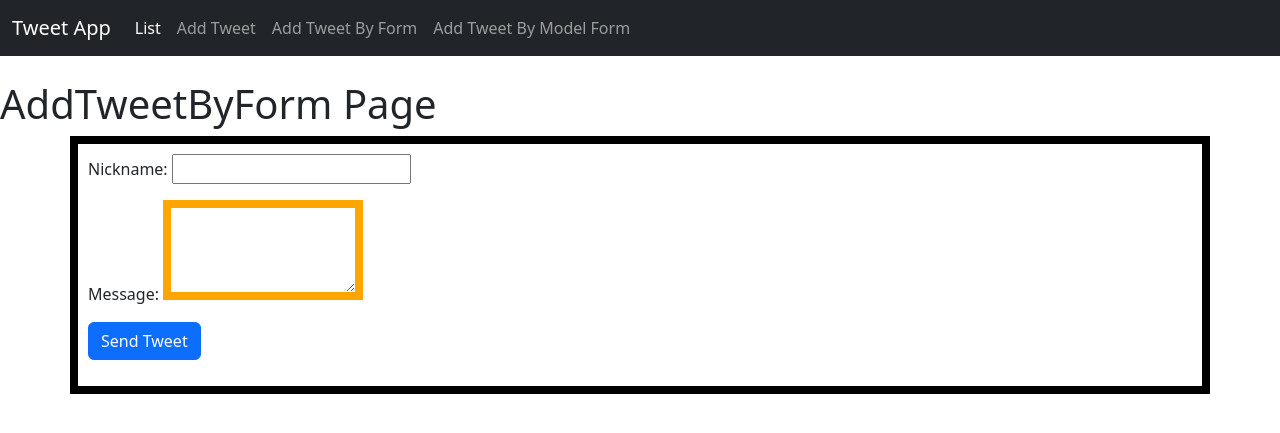
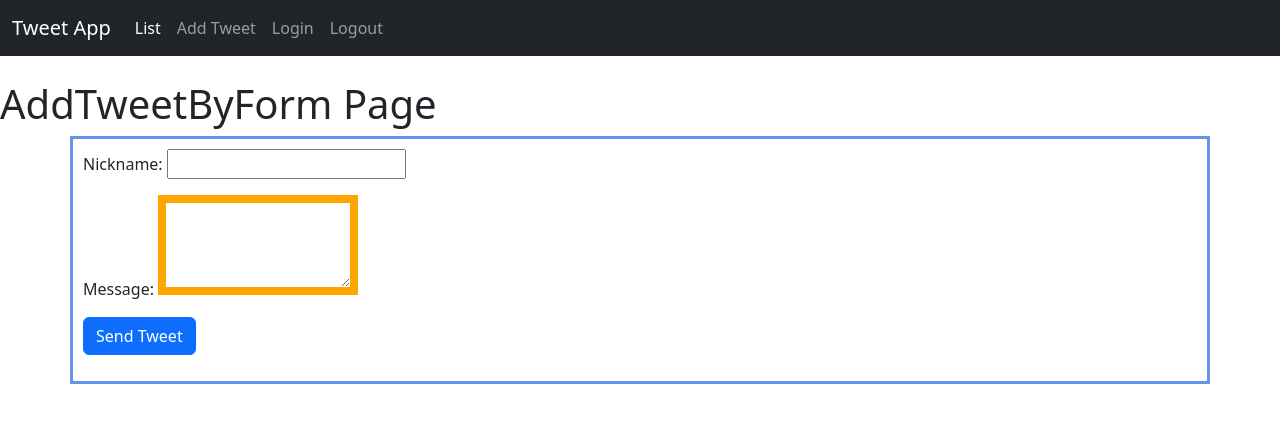
Before and after one commit to atilsamancioglu/P21-DjangoTweet, a Django app: page /addtweetbyform in a window 1280 px wide. Shown: the top 433 px of the page. Run offline with Django 4.2, Linux system fonts and the light colour scheme.

Commit message:
login and logout completed

```diff
--- a/djangotweet/settings.py
+++ b/djangotweet/settings.py
@@ -117,3 +117,6 @@ STATIC_URL = "static/"
 # https://docs.djangoproject.com/en/4.1/ref/settings/#default-auto-field
 
 DEFAULT_AUTO_FIELD = "django.db.models.BigAutoField"
+
+LOGIN_REDIRECT_URL = "/"
+LOGIN_URL = ""
--- a/djangotweet/urls.py
+++ b/djangotweet/urls.py
@@ -18,5 +18,6 @@ from django.urls import path, include
 
 urlpatterns = [
     path("admin/", admin.site.urls),
-    path("",include('tweetapp.urls'))
+    path("",include('tweetapp.urls')),
+    path("",include('django.contrib.auth.urls'))
 ]
--- a/templates/base.html
+++ b/templates/base.html
@@ -24,11 +24,19 @@
               <li class="nav-item">
                 <a class="nav-link" href="{% url 'tweetapp:addtweet' %}">Add Tweet</a>
               </li>
+              <!--
               <li class="nav-item">
                 <a class="nav-link" href="{% url 'tweetapp:addtweetbyform' %}">Add Tweet By Form</a>
               </li>
               <li class="nav-item">
                 <a class="nav-link" href="{% url 'tweetapp:addtweetbymodelform' %}">Add Tweet By Model Form</a>
+              </li>
+              -->
+              <li class="nav-item">
+                <a class="nav-link" href="{% url 'login' %}">Login</a>
+              </li>
+              <li class="nav-item">
+                <a class="nav-link" href="{% url 'logout' %}?next=/">Logout</a>
               </li>
             </ul>
           </div>
--- a/tweetapp/static/tweetapp/customform.css
+++ b/tweetapp/static/tweetapp/customform.css
@@ -1,5 +1,5 @@
 .tweetform{
-    border: 8px solid black;
+    border: 3px solid cornflowerblue;
     padding: 10px;
 }
 
@@ -9,7 +9,3 @@
     height: 100px;
     padding: 10px;
 }
-
-#card-header{
-    background-color: cornflowerblue;
-}
--- a/tweetapp/views.py
+++ b/tweetapp/views.py
@@ -2,6 +2,7 @@ from django.shortcuts import render, redirect
 from . import models
 from django.urls import reverse
 from tweetapp.forms import AddTweetForm, AddTweetModelForm
+from django.contrib.auth.decorators import login_required
 
 # Create your views here.
 
@@ -10,6 +11,7 @@ def listtweet(request):
     tweet_dict = {"tweets":all_tweets}
     return render(request,'tweetapp/listtweet.html',context=tweet_dict)
 
+@login_required(login_url="/login")
 def addtweet(request):
     if request.POST:
         nickname = request.POST["nickname"]
```
Also changed, not shown: templates/registration/login.html (added, +27 -0 lines), db.sqlite3.
